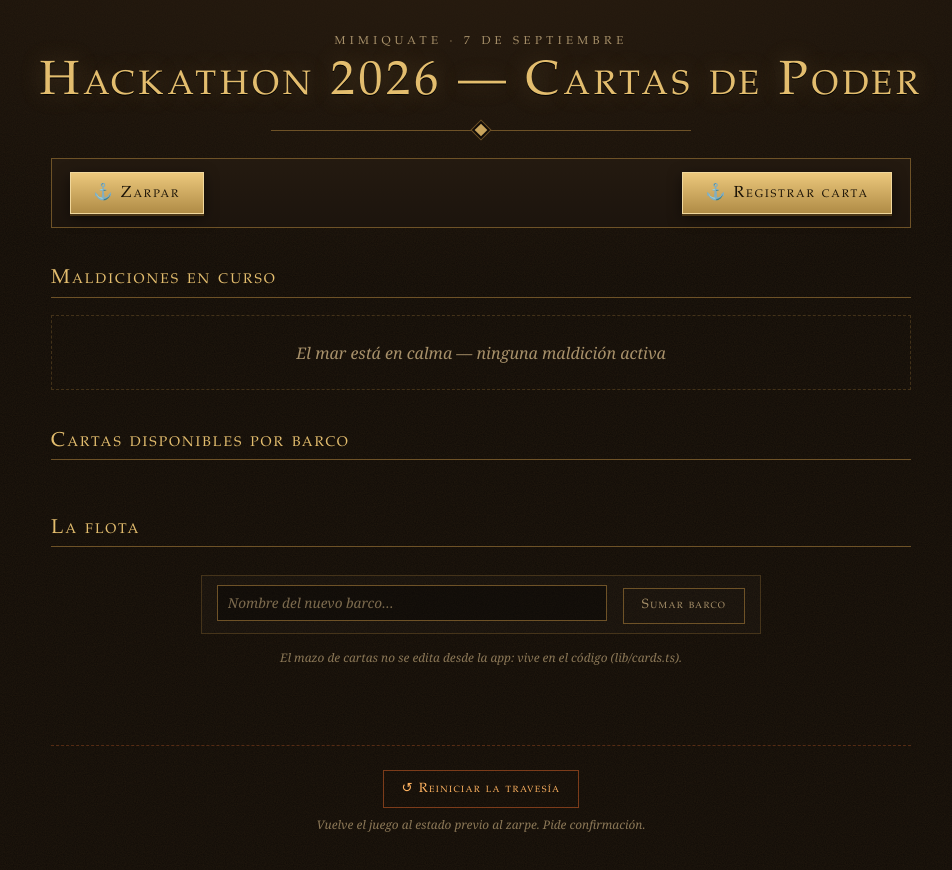
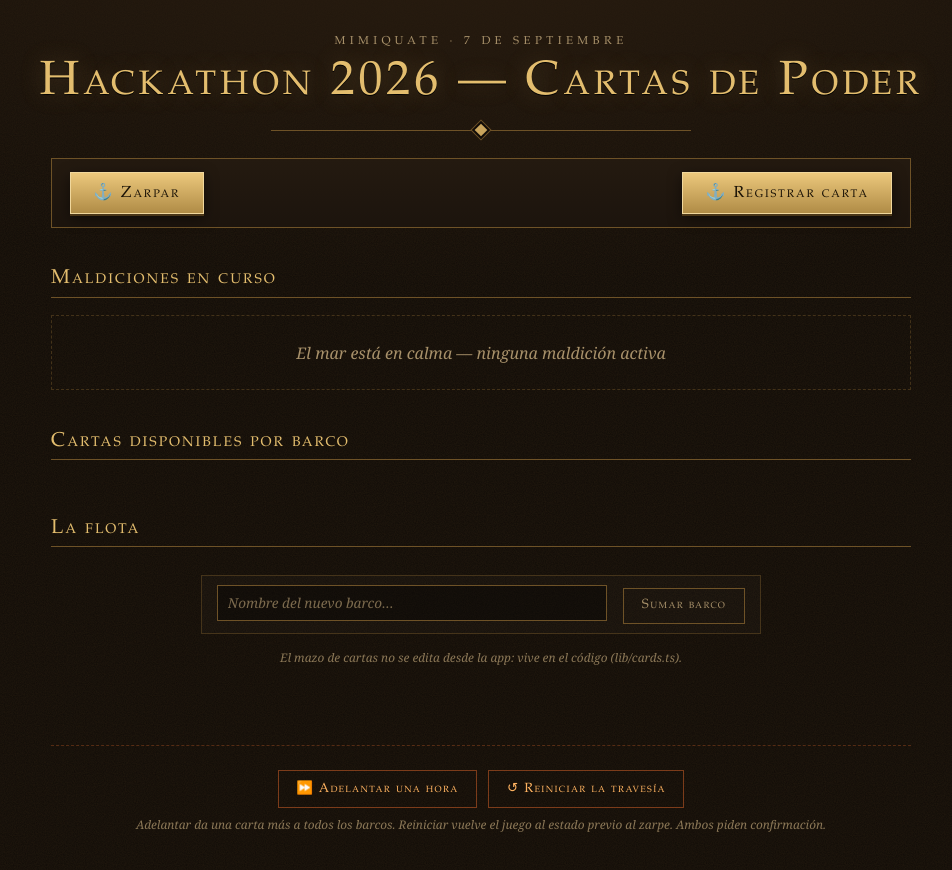
Before and after one commit to francoborr/hackaton-tracker-2026, a Next.js app: page /jurado in a window 1280 px wide. Shown: the top 870 px of the page, without its empty margins (159-1111 px from the left). Built offline with nearby package versions, Linux system fonts and the light colour scheme.

Commit message:
Botón para adelantar una hora de travesía

```diff
--- /dev/null
+++ b/app/api/advance-hour/route.ts
@@ -0,0 +1,15 @@
+import { checkPin, unauthorized } from "@/lib/pin";
+import { loadGame, saveGame } from "@/lib/store";
+
+// Corre el zarpe una hora hacia atrás: todos los barcos ganan un crédito. Escotilla
+// de escape para testear o para compensar un bug el día del evento.
+export async function POST(req: Request) {
+  if (!checkPin(req)) return unauthorized();
+  const game = await loadGame();
+  if (!game.startedAt) {
+    return Response.json({ error: "todavía no zarparon" }, { status: 422 });
+  }
+  game.startedAt = new Date(new Date(game.startedAt).getTime() - 3_600_000).toISOString();
+  await saveGame(game);
+  return Response.json(game);
+}
--- a/app/globals.css
+++ b/app/globals.css
@@ -435,6 +435,12 @@ h2 {
   border-top: 1px dashed rgba(224, 102, 42, .3);
   text-align: center;
 }
+.danger-actions {
+  display: flex;
+  justify-content: center;
+  flex-wrap: wrap;
+  gap: .7rem;
+}
 .reset-body {
   font-size: .92rem;
   line-height: 1.7;
--- a/app/jurado/page.tsx
+++ b/app/jurado/page.tsx
@@ -47,6 +47,18 @@ export default function Jurado() {
     refresh();
   }
 
+  async function advanceHour() {
+    if (!confirm("¿Adelantar una hora de travesía? Todos los barcos ganan una carta.")) return;
+    try {
+      const res = await mutate("/api/advance-hour", "POST");
+      if (res.status === 401) alert("PIN inválido — recargá la página");
+      if (res.status === 422) alert("Todavía no zarparon — no hay hora que adelantar");
+    } catch {
+      alert("Sin conexión — probá de nuevo");
+    }
+    refresh();
+  }
+
   async function reset() {
     try {
       const res = await mutate("/api/reset", "POST");
@@ -83,8 +95,14 @@ export default function Jurado() {
             <Fleet game={game} onChange={refresh} />
 
             <div className="danger-zone">
-              <button className="btn-danger" onClick={() => setResetOpen(true)}>↺ Reiniciar la travesía</button>
-              <p className="hintline">Vuelve el juego al estado previo al zarpe. Pide confirmación.</p>
+              <div className="danger-actions">
+                <button className="btn-danger" onClick={advanceHour}>⏩ Adelantar una hora</button>
+                <button className="btn-danger" onClick={() => setResetOpen(true)}>↺ Reiniciar la travesía</button>
+              </div>
+              <p className="hintline">
+                Adelantar da una carta más a todos los barcos. Reiniciar vuelve el juego al estado
+                previo al zarpe. Ambos piden confirmación.
+              </p>
             </div>
 
             {resetOpen && (
```
Also changed, not shown: 1 other file (tests, documents, lock files or other folders).
